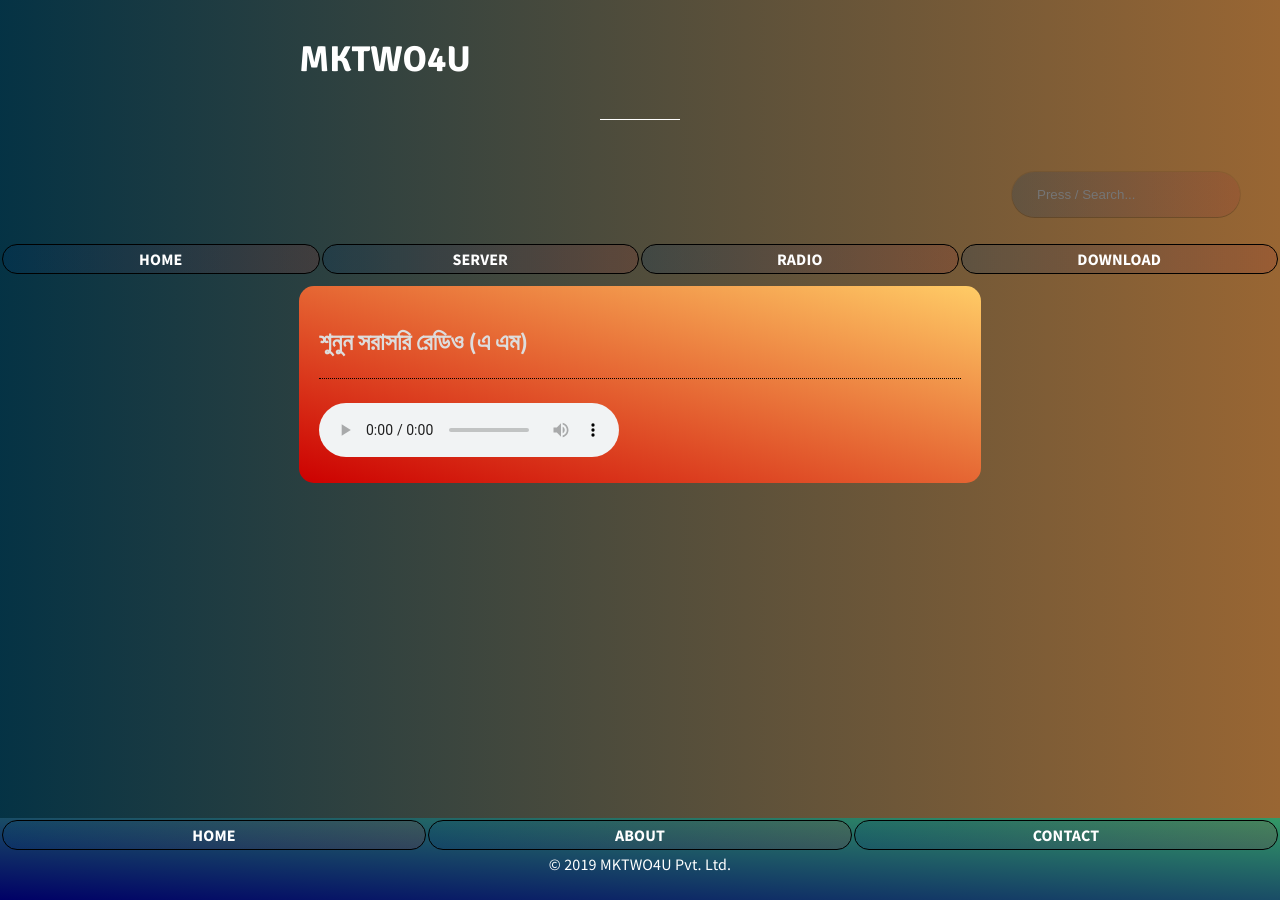
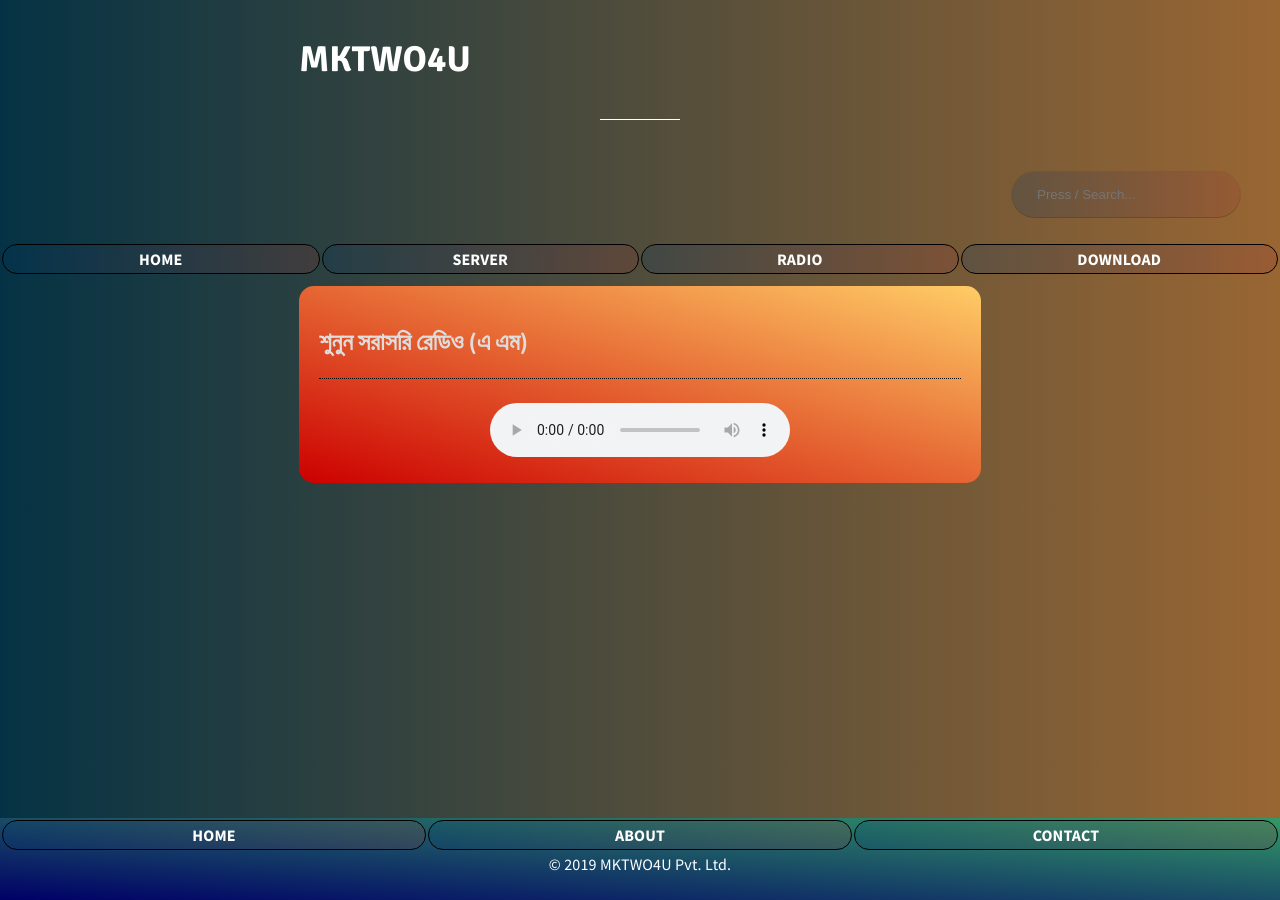
Before and after one commit to bdmilan/blog, a Jekyll site: the page built from radio.md, in a window 1280 px wide. Built offline with Jekyll 4.4.1, drawn with Linux system fonts in a browser that asks for light colours.

Commit message:
Update radio.md

```diff
--- a/radio.md
+++ b/radio.md
@@ -6,7 +6,7 @@ title: Bangla Radio
  <div class="article">
 	<div style="border-bottom: 1px dotted black;">
 		<h2> শুনুন সরাসরি রেডিও (এ এম)</h2><br> </div><br>
-<div><audio controls="" preload="metadata" style=" width:300px;" __idm_id__="88989697">
+<div align="center"><audio controls="" preload="metadata" style=" width:300px;" __idm_id__="88989697">
 	<source src="http://stream.zeno.fm/2wv1hb2mb" type="audio/mpeg">
 	Your browser does not support the audio element.
 </audio><br>
```
